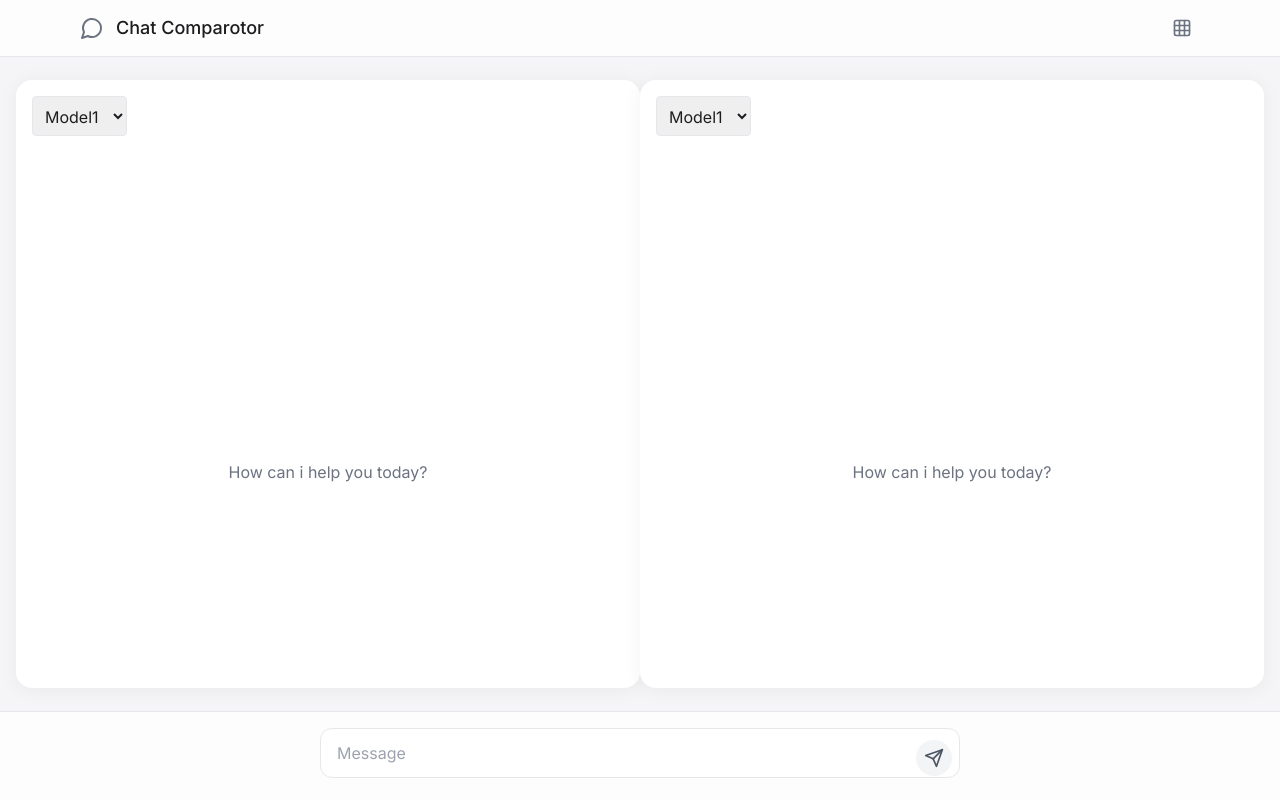
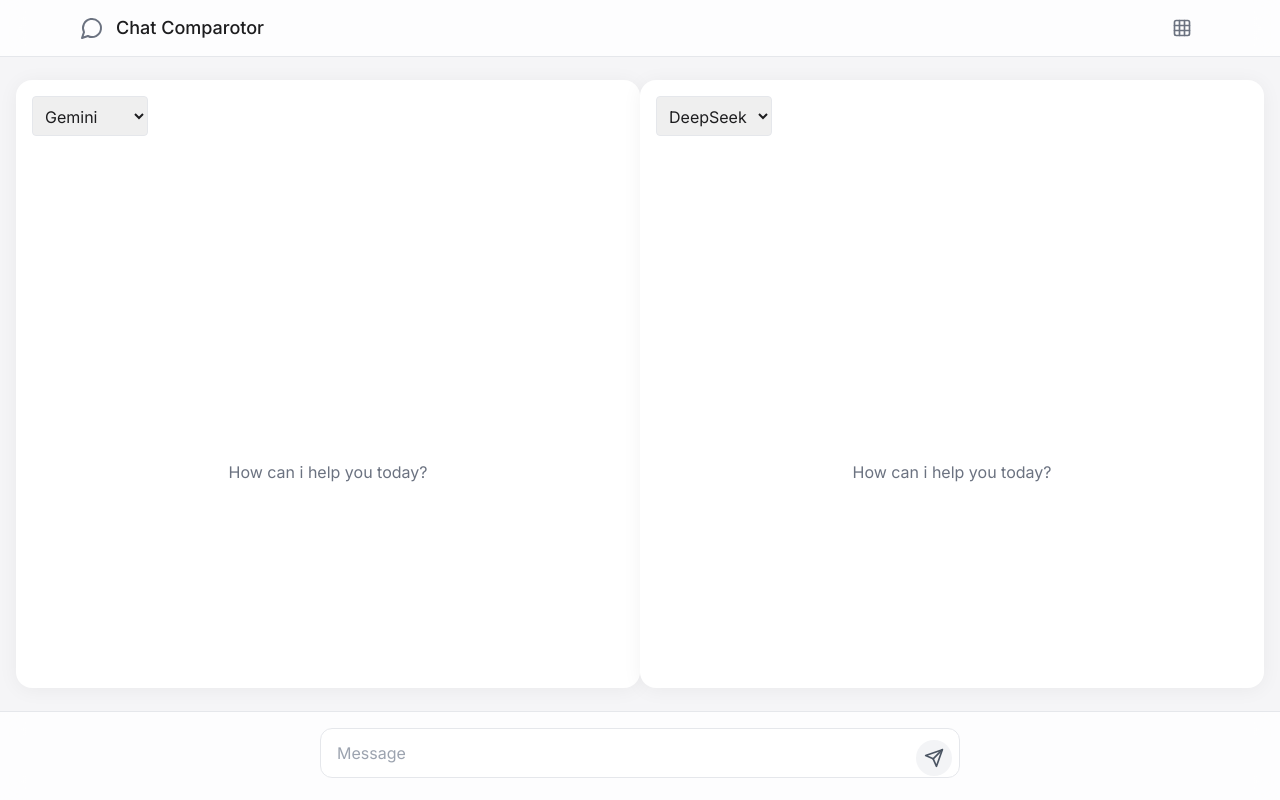
Before and after one commit to AIProjects-1/ai-model-comparator, a React (Vite) app in the folder client/: page / in a window 1280 px wide. Built offline with nearby package versions, Linux system fonts and the light colour scheme.

Commit message:
Update AI model names and selection logic
- Replaced generic 'Model1' and 'Model2' with specific AI model names 'Gemini' and 'DeepSeek'
- Updated AIModels component to reflect new model names
- Modified App.tsx to use correct model name checks in API request logic

```diff
--- a/client/src/App.tsx
+++ b/client/src/App.tsx
@@ -5,8 +5,8 @@ import ChatBox from './components/ChatBox';
 import Header from './components/Header';
 
 function App() {
-  const [selectedModel1, setSelectedModel1] = useState('Model1');
-  const [selectedModel2, setSelectedModel2] = useState('Model1');
+  const [selectedModel1, setSelectedModel1] = useState('Gemini');
+  const [selectedModel2, setSelectedModel2] = useState('DeepSeek');
   const [response1, setResponse1] = useState('');
   const [response2, setResponse2] = useState('');
   const [loading1, setLoading1] = useState(false);
@@ -32,22 +32,22 @@ function App() {
       const requests = [];
 
       // Check if the first model is selected and add its request
-      if (selectedModel1 === 'Model1') {
+      if (selectedModel1 === 'Gemini') {
         requests.push(
           axios.post(urlg, { prompt: message })
         );
-      } else if (selectedModel1 === 'Model2') {
+      } else if (selectedModel1 === 'DeepSeek') {
         requests.push(
           axios.post(urld, { query: message })
         );
       }
 
       // Check if the second model is selected and add its request
-      if (selectedModel2 === 'Model1') {
+      if (selectedModel2 === 'Gemini') {
         requests.push(
           axios.post(urlg, { prompt: message })
         );
-      } else if (selectedModel2 === 'Model2') {
+      } else if (selectedModel2 === 'DeepSeek') {
         requests.push(
           axios.post(urld, { query: message })
         );
--- a/client/src/components/AIModels.tsx
+++ b/client/src/components/AIModels.tsx
@@ -1,9 +1,8 @@
 import AIModel from './AIModel';
-import { useState } from 'react';
 
 const AIModels = ({selectedModel1,selectedModel2,response1,response2,onModelChange,loading1,loading2}) => {
 
-  const models = ['Model1', 'Model2', 'Model3'];
+  const models = ['Gemini', 'DeepSeek', 'Model3'];
 
   return (
     <main className="flex flex-row pt-20 pb-24 px-4">
```
